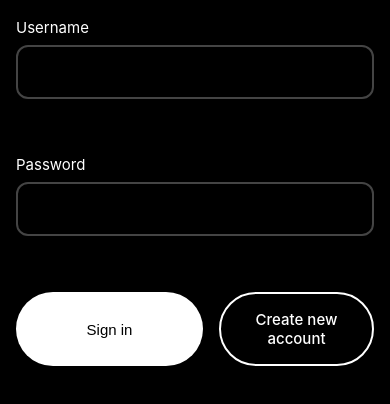
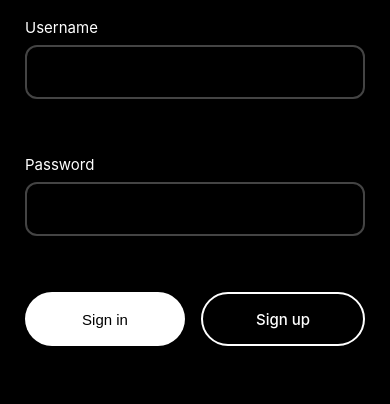
Before and after one commit to VladOXPR/preset_app, a website: page public/html/login.html in a window 390 px wide. Shown: the part 138-542 px from the top of the page. Drawn offline with Linux system fonts and the light colour scheme.

Commit message:
Update button styling: 30px border radius, equal widths, and mobile container padding adjustment

```diff
--- a/public/css/style.css
+++ b/public/css/style.css
@@ -43,7 +43,7 @@ input, textarea {
 @media (max-width: 480px) {
   .container {
     max-width: 100%;
-    padding: 60px 16px;
+    padding: 60px 25px;
   }
 }
 
@@ -138,13 +138,18 @@ button.primary, a.primary {
   background: #fff;
   color: #000;
   border: none;
-  border-radius: 999px;
-  padding: 15px 48px;
+  border-radius: 30px;
+  padding: 16px 24px;
   font-size: 15px;
   font-weight: 500;
   cursor: pointer;
   text-decoration: none;
   transition: background 0.2s, color 0.2s;
+  height: 54px; /* Match input height: 16px padding top + 16px padding bottom + font size + border */
+  box-sizing: border-box;
+  display: flex;
+  align-items: center;
+  justify-content: center;
 }
 button.primary:hover, a.primary:hover {
   background: #eee;
@@ -153,8 +158,8 @@ a.secondary, button.secondary {
   background: transparent;
   color: #fff;
   border: 2px solid #fff;
-  border-radius: 999px;
-  padding: 16px 30px;
+  border-radius: 30px;
+  padding: 16px 24px;
   font-size: 15px;
   font-weight: 500;
   cursor: pointer;
@@ -163,6 +168,8 @@ a.secondary, button.secondary {
   display: flex;
   align-items: center;
   justify-content: center;
+  height: 54px; /* Match input height: 16px padding top + 16px padding bottom + font size + border */
+  box-sizing: border-box;
 }
 a.secondary:hover, button.secondary:hover {
   background: #222;
--- a/public/html/login.html
+++ b/public/html/login.html
@@ -29,7 +29,7 @@
       <input type="password" id="password" name="password" required>
       <div class="button-row">
         <button type="submit" class="primary">Sign in</button>
-        <a href="/signup" class="secondary">Create new account</a>
+        <a href="/signup" class="secondary">Sign up</a>
       </div>
     </form>
   </div>
```
